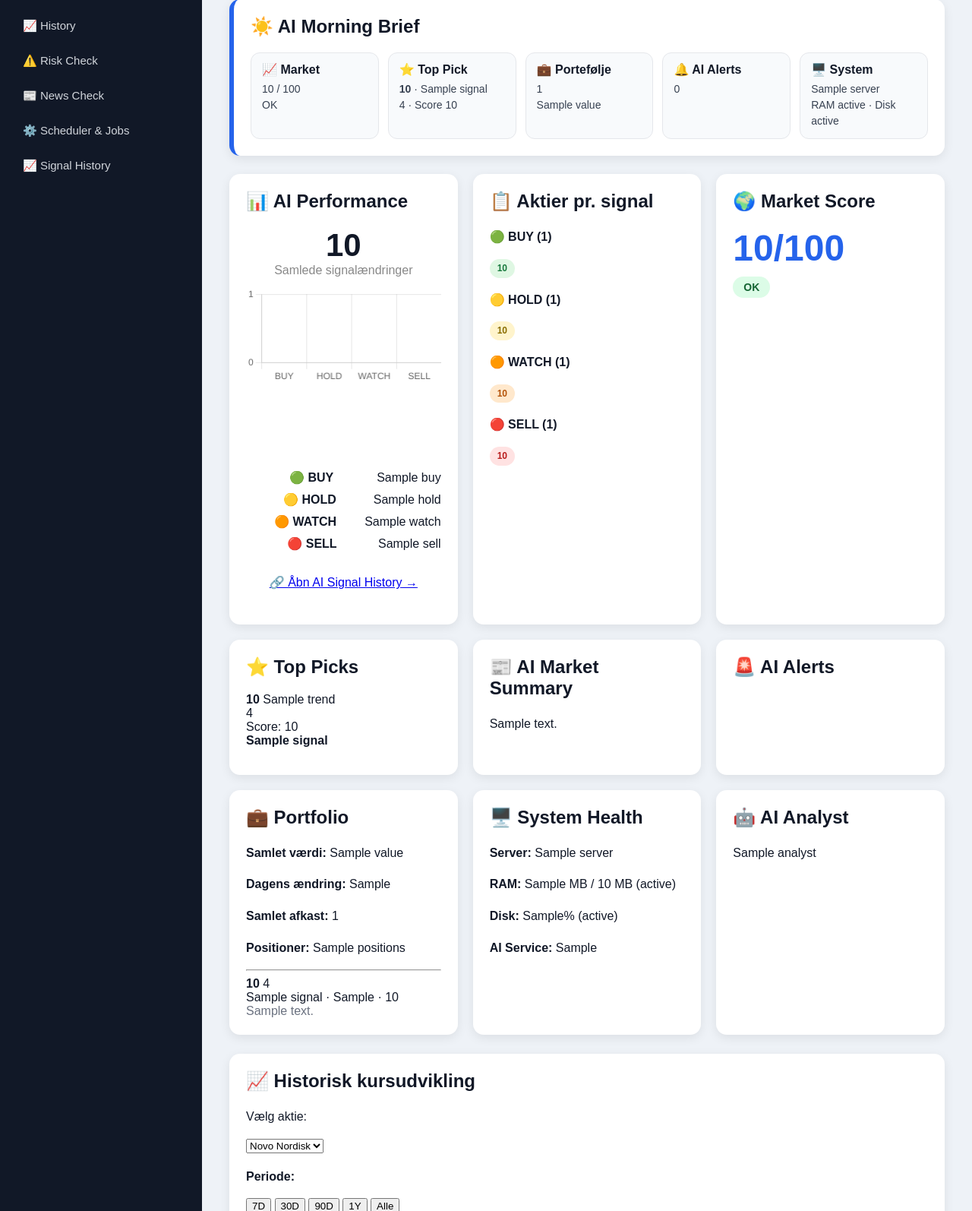
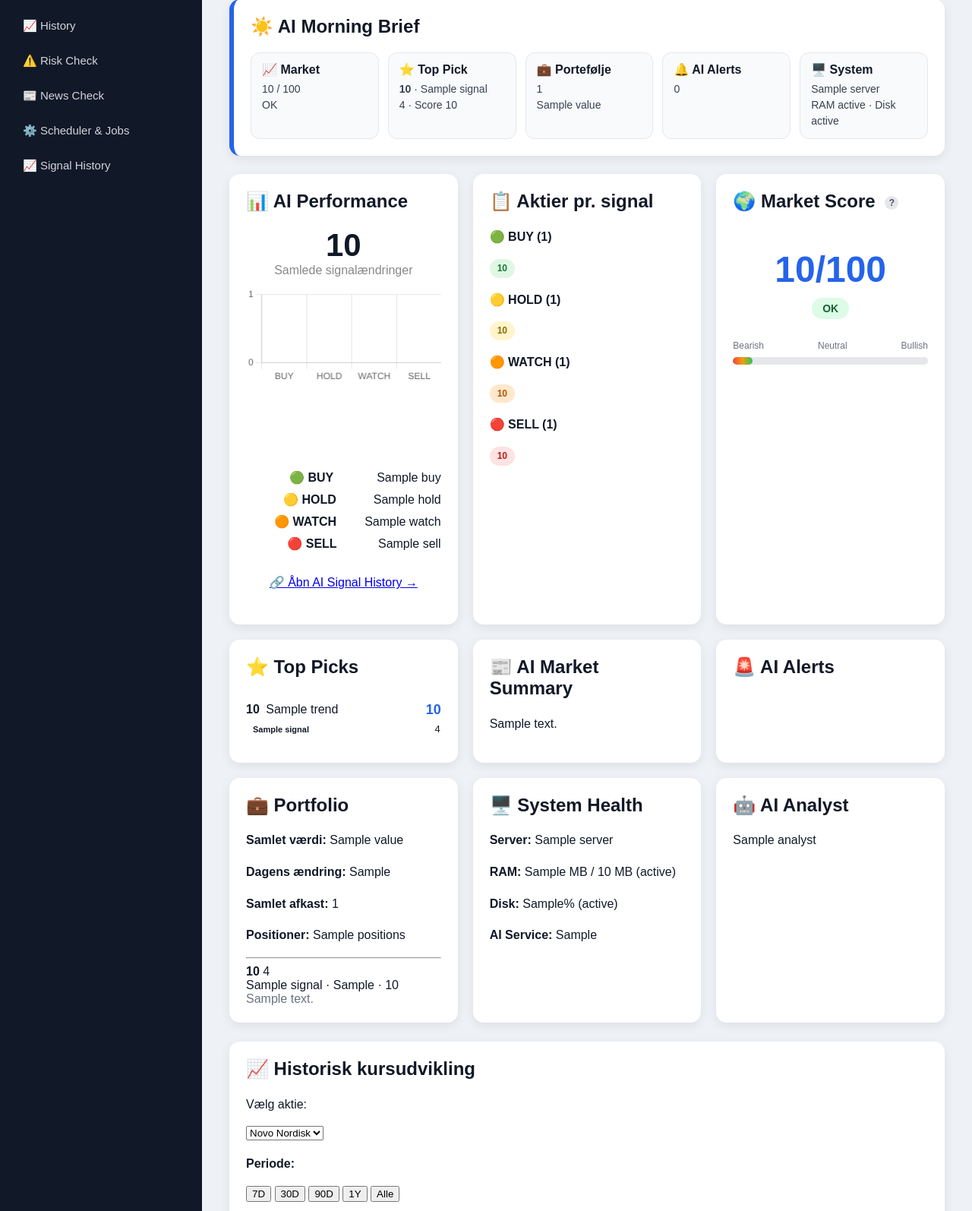
Before and after one commit to thomasthorvaldlund-ctrl/novo-ai-monitor, a Python web app: template templates/command_center.html in a window 1280 px wide. Shown: the part 149-1743 px from the top of the page at 76% size. Run offline with Jinja, Linux system fonts and the light colour scheme; the template is opened without the code that fills it: most values are stand-ins (such as "Sample title", 1, 10 or a date in 2020).

Commit message:
Add dashboard tooltips and UI improvements

```diff
--- a/templates/command_center.html
+++ b/templates/command_center.html
@@ -4,6 +4,89 @@
 
 {% block head %}
 <style>
+
+    .top-picks-list {
+        display: flex;
+        flex-direction: column;
+        gap: 10px;
+    }
+
+    .top-pick-row {
+        padding: 12px 0;
+        border-bottom: 1px solid #e5e7eb;
+    }
+
+    .top-pick-row:last-child {
+        border-bottom: none;
+    }
+
+    .top-pick-main,
+    .top-pick-meta {
+        display: flex;
+        align-items: center;
+        justify-content: space-between;
+        gap: 12px;
+    }
+
+    .top-pick-main {
+        margin-bottom: 6px;
+    }
+
+    .top-pick-score {
+        font-size: 18px;
+        font-weight: 700;
+        color: #2563eb;
+    }
+
+    .top-pick-trend {
+        margin-left: 4px;
+    }
+
+    .top-pick-meta {
+        font-size: 13px;
+    }
+
+    .top-pick-stars {
+        letter-spacing: 1px;
+    }
+
+    .top-pick-signal {
+        display: inline-block;
+        padding: 3px 9px;
+        border-radius: 999px;
+        font-size: 11px;
+        font-weight: 700;
+    }
+
+    .top-pick-signal.buy {
+        background: #dff7e3;
+        color: #187a3d;
+    }
+
+    .top-pick-signal.hold {
+        background: #fff4cc;
+        color: #8a6d00;
+    }
+
+    .top-pick-signal.watch {
+        background: #ffe8cc;
+        color: #b45309;
+    }
+
+    .top-pick-signal.sell {
+        background: #ffe2e2;
+        color: #b91c1c;
+    }
+
+    .command-center-grid {
+        align-items: stretch;
+    }
+
+    .command-center-grid > .card {
+        height: 100%;
+        box-sizing: border-box;
+
+    }
     .score {
         font-size: 48px;
         font-weight: bold;
@@ -61,6 +144,43 @@
         color: #b91c1c;
     }
 
+    .market-score-card {
+        display: flex;
+        flex-direction: column;
+    }
+
+    .market-score-main {
+        text-align: center;
+        margin-top: 18px;
+    }
+
+    .market-score-scale {
+        display: flex;
+        justify-content: space-between;
+        margin-top: 28px;
+        color: #6b7280;
+        font-size: 12px;
+    }
+
+    .market-score-bar {
+        height: 10px;
+        margin-top: 8px;
+        background: #e5e7eb;
+        border-radius: 999px;
+        overflow: hidden;
+    }
+
+    .market-score-fill {
+        height: 100%;
+        border-radius: 999px;
+        background: linear-gradient(
+            90deg,
+            #ef4444 0%,
+            #f59e0b 50%,
+            #22c55e 100%
+        );
+    }
+
     .morning-brief-grid {
         display: grid;
         grid-template-columns: repeat(5, minmax(0, 1fr));
@@ -107,6 +227,52 @@
             grid-template-columns: 1fr;
         }
     }
+
+    .info-icon {
+        display: inline-block;
+        width: 18px;
+        height: 18px;
+        line-height: 18px;
+        text-align: center;
+        margin-left: 6px;
+        border-radius: 50%;
+        background: #e5e7eb;
+        color: #4b5563;
+        font-size: 12px;
+        font-weight: bold;
+        cursor: help;
+        position: relative;
+        vertical-align: middle;
+    }
+
+    .info-icon:hover {
+        background: #d1d5db;
+    }
+
+    .info-icon::after {
+        content: attr(data-tooltip);
+        position: absolute;
+        left: 50%;
+        bottom: 130%;
+        transform: translateX(-50%);
+        width: 260px;
+        padding: 10px 12px;
+        background: #111827;
+        color: white;
+        border-radius: 8px;
+        font-size: 12px;
+        line-height: 1.5;
+        text-align: left;
+        opacity: 0;
+        pointer-events: none;
+        transition: opacity .2s ease;
+        z-index: 1000;
+    }
+
+    .info-icon:hover::after {
+        opacity: 1;
+    }
+
 </style>
 {% endblock %}
 
@@ -168,7 +334,7 @@
     </div>
 </div>
 
-<div class="grid">
+<div class="grid command-center-grid">
 
     <div class="card">
         <h2>📊 AI Performance</h2>
@@ -279,24 +445,67 @@
         </div>
     </div>
 
-    <div class="card">
-        <h2>🌍 Market Score</h2>
-        <div class="score">{{ market.score }}/100</div>
-        <div class="status">{{ market.status }}</div>
+    <div class="card market-score-card">
+        <h2>
+            🌍 Market Score
+            <span
+                class="info-icon"
+                data-tooltip="Samlet AI-vurdering af markedet på en skala fra 0-100. Baseret på tekniske signaler, AI-analyser og risikofaktorer.">
+                ?
+            </span>
+        </h2>
+
+        <div class="market-score-main">
+            <div class="score">{{ market.score }}/100</div>
+            <div class="status">{{ market.status }}</div>
+        </div>
+
+        <div class="market-score-scale">
+            <span>Bearish</span>
+            <span>Neutral</span>
+            <span>Bullish</span>
+        </div>
+
+        <div class="market-score-bar">
+            <div
+                class="market-score-fill"
+                style="width: {{ market.score }}%;">
+            </div>
+        </div>
     </div>
 
     <div class="card">
-        <h2>⭐ Top Picks</h2>
+    <h2>⭐ Top Picks</h2>
 
+    <div class="top-picks-list">
         {% for stock in top_picks %}
-            <div style="margin-bottom:14px;">
-                <b>{{ stock.stock }}</b> {{ stock.trend }}<br>
-                <span>{{ stock.stars }}</span><br>
-                <span>Score: {{ stock.score }}</span><br>
-                <span><b>{{ stock.signal }}</b></span>
+            <div class="top-pick-row">
+                <div class="top-pick-main">
+                    <div>
+                        <strong>{{ stock.stock }}</strong>
+                        <span class="top-pick-trend">{{ stock.trend }}</span>
+                    </div>
+
+                    <span class="top-pick-score">
+                        {{ stock.score }}
+                    </span>
+                </div>
+
+                <div class="top-pick-meta">
+                    <span class="top-pick-signal {{ stock.signal|lower }}">
+                        {{ stock.signal }}
+                    </span>
+
+                    <span class="top-pick-stars">
+                        {{ stock.stars }}
+                    </span>
+                </div>
             </div>
+        {% else %}
+            <p style="color:#888;">Ingen Top Picks</p>
         {% endfor %}
     </div>
+</div>
 
     <div class="card">
         <h2>📰 AI Market Summary</h2>
```
